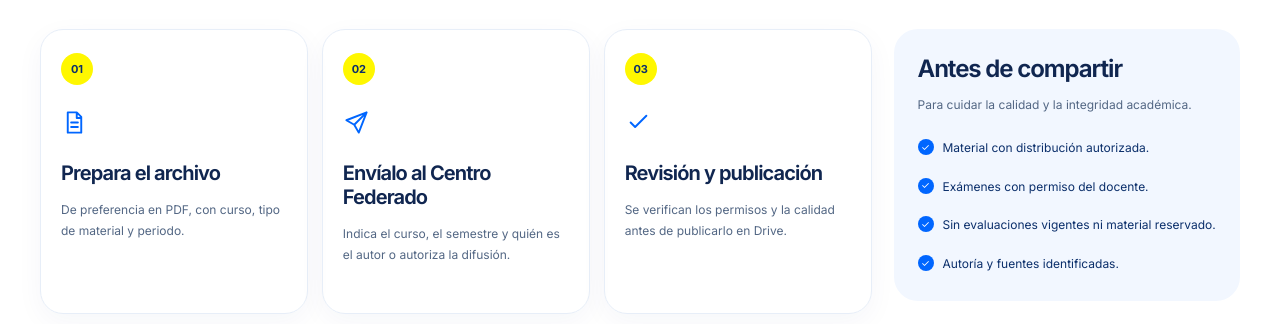
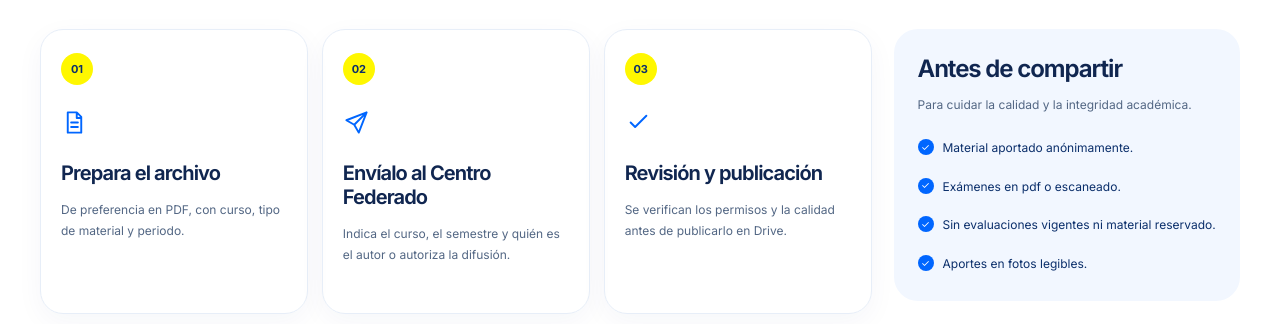
Before and after one commit to Economy2023/biblioteca-economia, a plain HTML site: page index.html in a window 1280 px wide. Shown: the part 3500-3824 px from the top of the page. Drawn offline with Linux system fonts and the light colour scheme.

Commit message:
Revise contribution steps and criteria
Updated contribution guidelines to clarify submission criteria.

```diff
--- a/index.html
+++ b/index.html
@@ -104,7 +104,7 @@
 
     <section class="contribute-section container" id="aporta" aria-labelledby="contributeTitle">
       <div class="center-heading"><span class="eyebrow">Conocimiento compartido</span><h2 id="contributeTitle">Ayuda a que la biblioteca <span class="text-blue">crezca.</span></h2><p>Comparte material académico con el Centro Federado.</p></div>
-      <div class="contribute-layout"><div class="contribute-main"><ol class="contribute-steps" id="guia-aporte"><li><span class="step-number">01</span><svg class="icon" aria-hidden="true"><use href="#i-file"/></svg><h3>Prepara el archivo</h3><p>De preferencia en PDF, con curso, tipo de material y periodo.</p></li><li><span class="step-number">02</span><svg class="icon" aria-hidden="true"><use href="#i-send"/></svg><h3>Envíalo al Centro Federado</h3><p>Indica el curso, el semestre y quién es el autor o autoriza la difusión.</p></li><li><span class="step-number">03</span><svg class="icon" aria-hidden="true"><use href="#i-check"/></svg><h3>Revisión y publicación</h3><p>Se verifican los permisos y la calidad antes de publicarlo en Drive.</p></li></ol><a class="button button-blue" id="contributeLink" href="#guia-aporte">Cómo aportar material<svg class="icon" aria-hidden="true"><use href="#i-arrow"/></svg></a><p class="contact-note" id="contributeNote">Coordina el envío con el Centro Federado de Economía.</p></div><aside class="criteria-card"><h3>Antes de compartir</h3><p>Para cuidar la calidad y la integridad académica.</p><ul><li>Material con distribución autorizada.</li><li>Exámenes con permiso del docente.</li><li>Sin evaluaciones vigentes ni material reservado.</li><li>Autoría y fuentes identificadas.</li></ul></aside></div>
+      <div class="contribute-layout"><div class="contribute-main"><ol class="contribute-steps" id="guia-aporte"><li><span class="step-number">01</span><svg class="icon" aria-hidden="true"><use href="#i-file"/></svg><h3>Prepara el archivo</h3><p>De preferencia en PDF, con curso, tipo de material y periodo.</p></li><li><span class="step-number">02</span><svg class="icon" aria-hidden="true"><use href="#i-send"/></svg><h3>Envíalo al Centro Federado</h3><p>Indica el curso, el semestre y quién es el autor o autoriza la difusión.</p></li><li><span class="step-number">03</span><svg class="icon" aria-hidden="true"><use href="#i-check"/></svg><h3>Revisión y publicación</h3><p>Se verifican los permisos y la calidad antes de publicarlo en Drive.</p></li></ol><a class="button button-blue" id="contributeLink" href="#guia-aporte">Cómo aportar material<svg class="icon" aria-hidden="true"><use href="#i-arrow"/></svg></a><p class="contact-note" id="contributeNote">Coordina el envío con el Centro Federado de Economía.</p></div><aside class="criteria-card"><h3>Antes de compartir</h3><p>Para cuidar la calidad y la integridad académica.</p><ul><li>Material aportado anónimamente.</li><li>Exámenes en pdf o escaneado.</li><li>Sin evaluaciones vigentes ni material reservado.</li><li>Aportes en fotos legibles.</li></ul></aside></div>
     </section>
 
     <section class="about-section container" id="acerca" aria-labelledby="aboutTitle">
```
